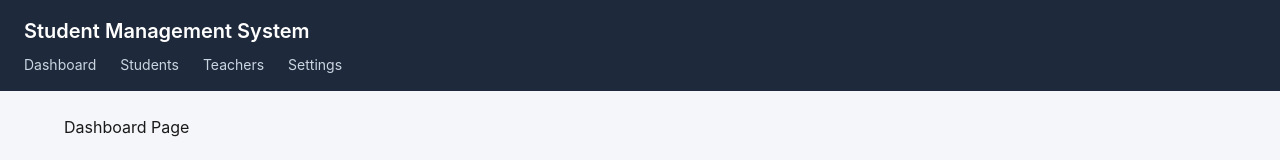
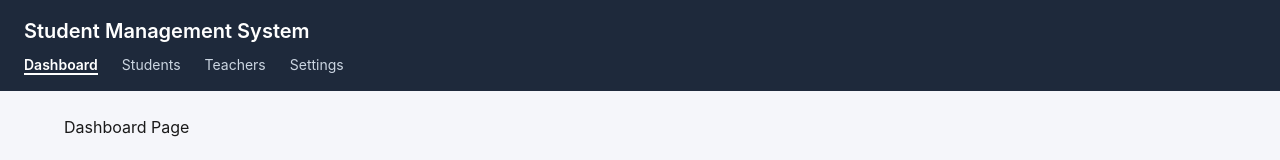
Before and after one commit to b66984317-create/student-management-system, a React (Vite) app in the folder client/: page / in a window 1280 px wide. Shown: the top 160 px of the page. Built offline with nearby package versions, Linux system fonts and the light colour scheme.

Commit message:
feat: add active nav link styling and 404 fallback page

```diff
--- a/client/src/App.css
+++ b/client/src/App.css
@@ -45,3 +45,8 @@
 .navbar-item:hover {
   color: #ffffff;
 }
+.navbar-item .active {
+  color: #ffffff;
+  font-weight: 600;
+  border-bottom: 2px solid #ffffff;
+}
--- a/client/src/App.jsx
+++ b/client/src/App.jsx
@@ -5,6 +5,7 @@ import Dashboard from './pages/Dashboard';
 import Students from './pages/Students';
 import Teachers from './pages/Teachers';
 import Settings from './pages/Settings';
+import NotFound from './pages/NotFound';
 
 function App() {
   return (
@@ -15,6 +16,7 @@ function App() {
           <Route path="/students" element={<Students />} />
           <Route path="/teachers" element={<Teachers />} />
           <Route path="/settings" element={<Settings />} />
+          <Route path="*" element={<NotFound />} />
         </Routes>
       </MainLayout>
     </BrowserRouter>
--- a/client/src/components/Navbar.jsx
+++ b/client/src/components/Navbar.jsx
@@ -1,13 +1,21 @@
-import { Link } from 'react-router-dom';
+import { NavLink } from 'react-router-dom';
 
 function Navbar() {
   return (
     <nav className="navbar">
       <ul className="navbar-list">
-        <li className="navbar-item"><Link to="/">Dashboard</Link></li>
-        <li className="navbar-item"><Link to="/students">Students</Link></li>
-        <li className="navbar-item"><Link to="/teachers">Teachers</Link></li>
-        <li className="navbar-item"><Link to="/settings">Settings</Link></li>
+        <li className="navbar-item">
+          <NavLink to="/" end className={({ isActive }) => isActive ? 'active' : ''}>Dashboard</NavLink>
+        </li>
+        <li className="navbar-item">
+          <NavLink to="/students" className={({ isActive }) => isActive ? 'active' : ''}>Students</NavLink>
+        </li>
+        <li className="navbar-item">
+          <NavLink to="/teachers" className={({ isActive }) => isActive ? 'active' : ''}>Teachers</NavLink>
+        </li>
+        <li className="navbar-item">
+          <NavLink to="/settings" className={({ isActive }) => isActive ? 'active' : ''}>Settings</NavLink>
+        </li>
       </ul>
     </nav>
   );
--- /dev/null
+++ b/client/src/pages/NotFound.jsx
@@ -0,0 +1,5 @@
+function NotFound() {
+  return <div>404 - Page Not Found</div>;
+}
+
+export default NotFound;
```
